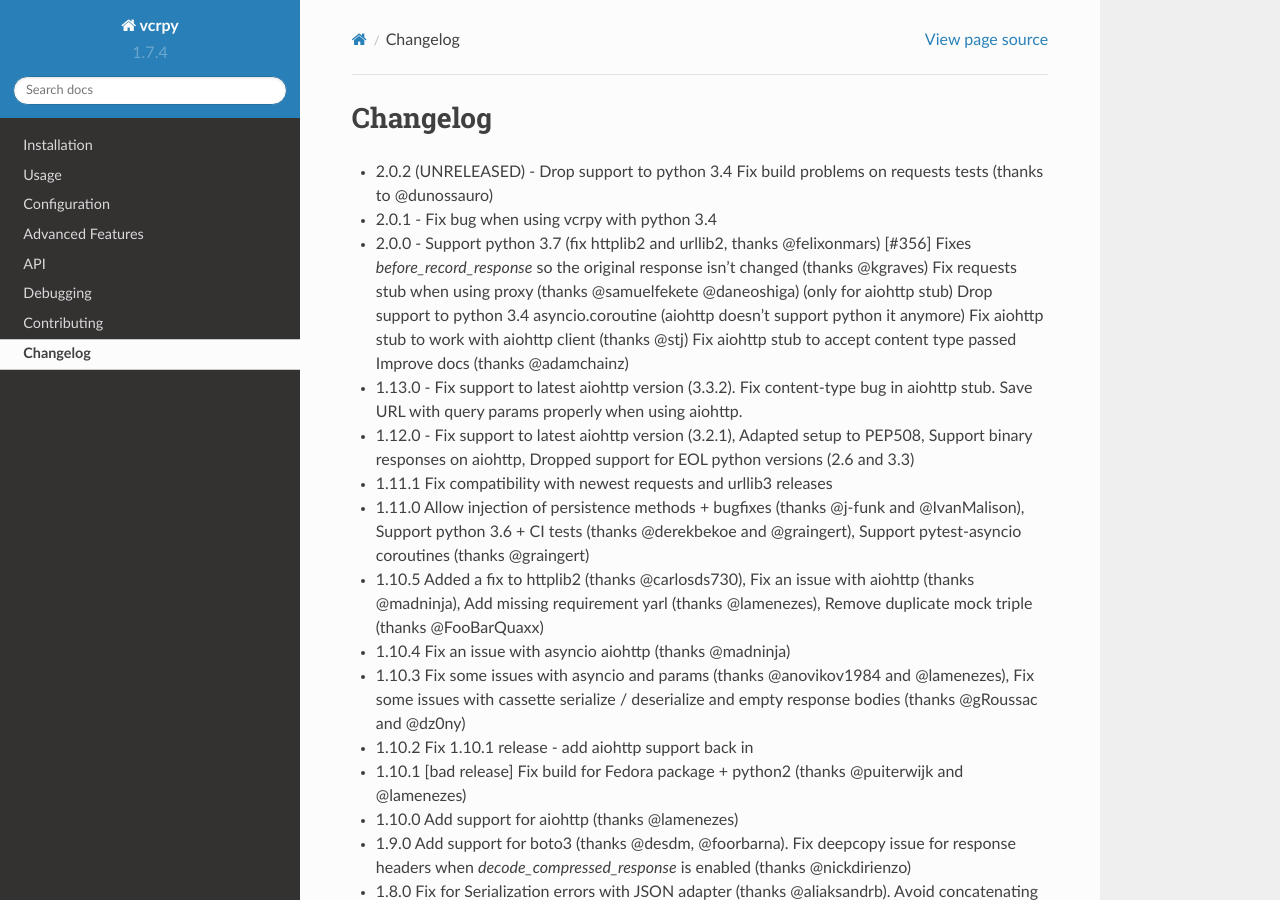
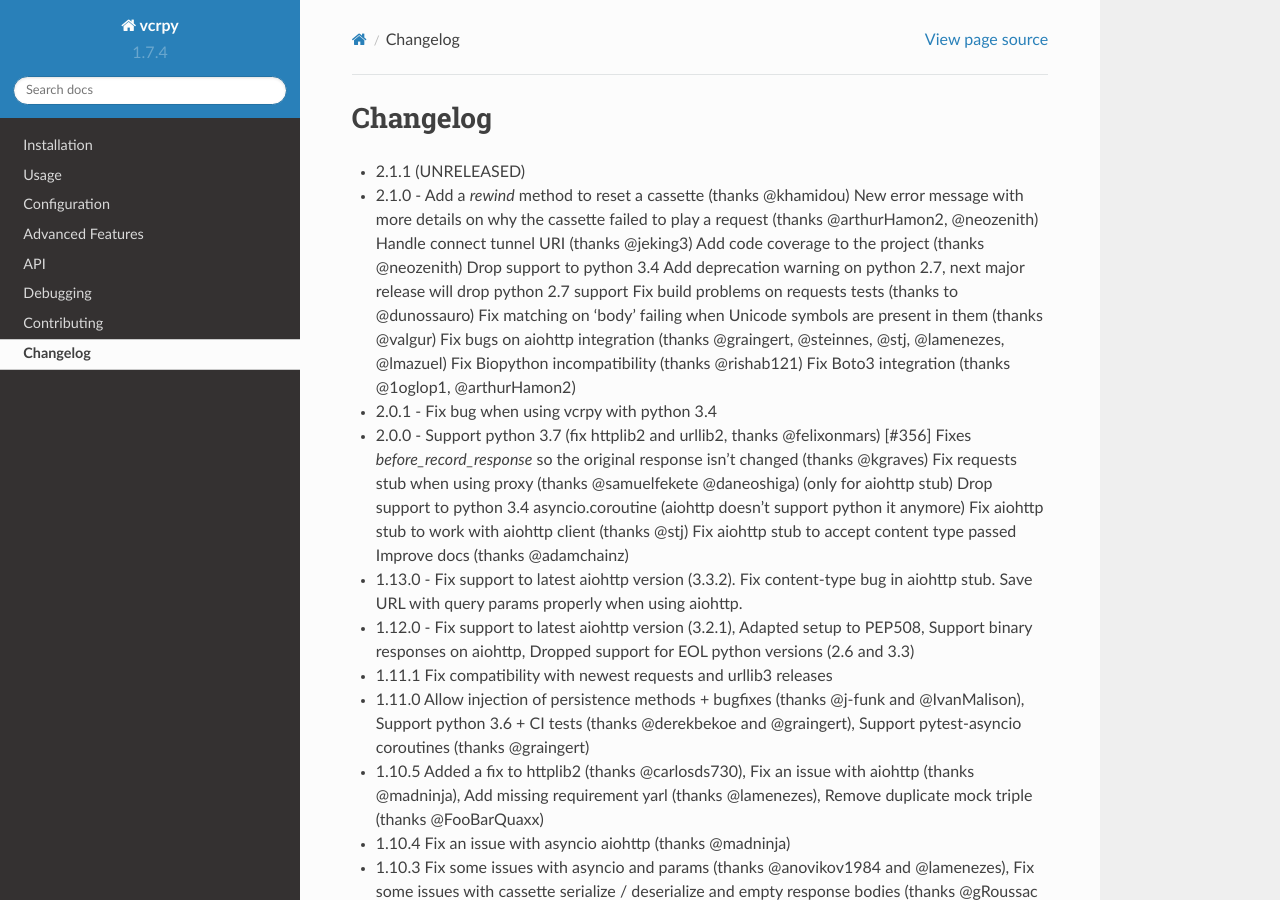
Before and after one commit to kevin1024/vcrpy, a Sphinx documentation site: the page built from docs/changelog.rst, in a window 1280 px wide and 900 px high. Built offline with Sphinx 7.4.7 and the Read the Docs theme 2.0.0, drawn with Linux system fonts in a browser that asks for light colours.

```diff
--- a/docs/changelog.rst
+++ b/docs/changelog.rst
@@ -1,7 +1,17 @@
 Changelog
 ---------
--  2.0.2 (UNRELEASED) - Drop support to python 3.4
+-  2.1.1 (UNRELEASED)
+-  2.1.0 - Add a `rewind` method to reset a cassette (thanks @khamidou)
+   New error message with more details on why the cassette failed to play a request (thanks @arthurHamon2, @neozenith)
+   Handle connect tunnel URI (thanks @jeking3)
+   Add code coverage to the project (thanks @neozenith)
+   Drop support to python 3.4
+   Add deprecation warning on python 2.7, next major release will drop python 2.7 support
    Fix build problems on requests tests (thanks to @dunossauro)
+   Fix matching on 'body' failing when Unicode symbols are present in them (thanks @valgur)
+   Fix bugs on aiohttp integration (thanks @graingert, @steinnes, @stj, @lamenezes, @lmazuel)
+   Fix Biopython incompatibility (thanks @rishab121)
+   Fix Boto3 integration (thanks @1oglop1, @arthurHamon2)
 -  2.0.1 - Fix bug when using vcrpy with python 3.4
 -  2.0.0 - Support python 3.7 (fix httplib2 and urllib2, thanks @felixonmars)
    [#356] Fixes `before_record_response` so the original response isn't changed (thanks @kgraves)
```
